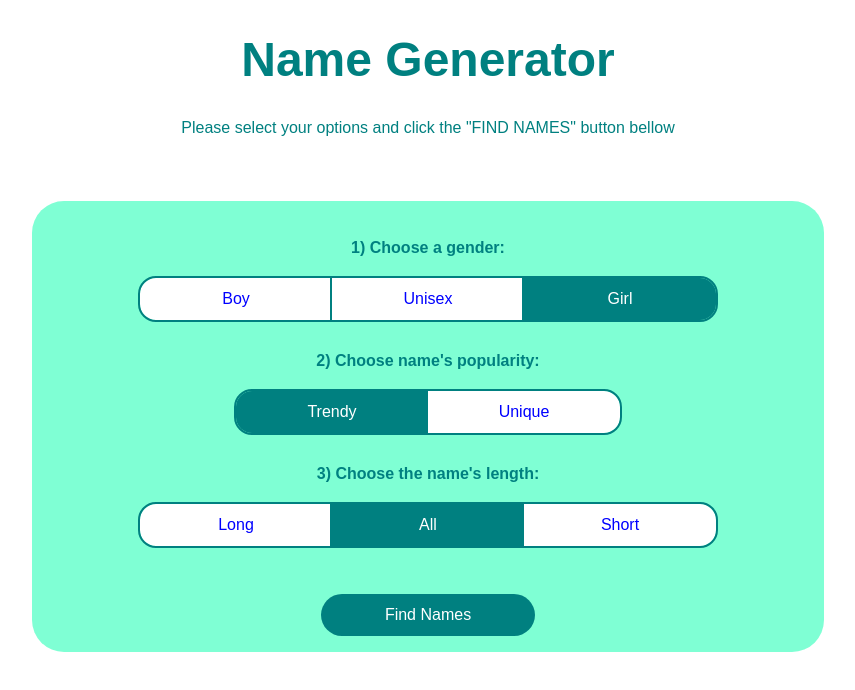
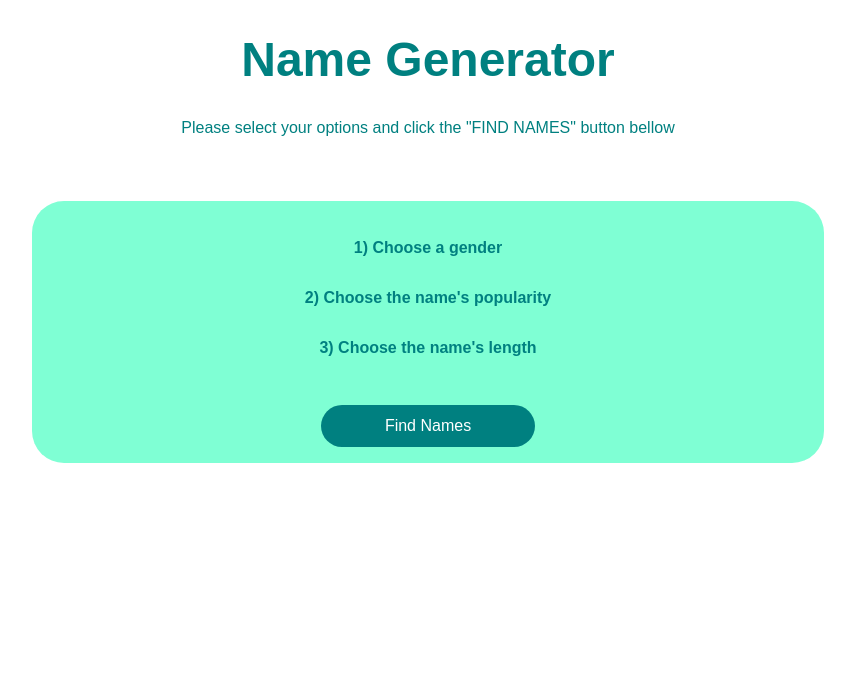
Before and after one commit to Ikanant/nuxt-training-name-generator, a Nuxt app: page / in a window 1280 px wide. Shown: the top 690 px of the page, without its empty margins (212-1067 px from the left). Built offline with nearby package versions, Linux system fonts and the light colour scheme.

Commit message:
Started moving everything into the Option.vue component. Title is passing through correctly but got to fix the buttons now

```diff
--- a/app.vue
+++ b/app.vue
@@ -5,77 +5,9 @@
     <p>Please select your options and click the "FIND NAMES" button bellow</p>
 
     <div class="options-container">
-      <div class="option-container">
-        <h4>1) Choose a gender:</h4>
-        <div class="options-buttons">
-          <button
-            class="option option-left"
-            :class="options.gender === Gender.BOY && 'option-active'"
-            @click="options.gender = Gender.BOY"
-          >
-            Boy
-          </button>
-          <button
-            class="option"
-            :class="options.gender === Gender.UNISEX && 'option-active'"
-            @click="options.gender = Gender.UNISEX"
-          >
-            Unisex
-          </button>
-          <button
-            class="option option-right"
-            :class="options.gender === Gender.GIRL && 'option-active'"
-            @click="options.gender = Gender.GIRL"
-          >
-            Girl
-          </button>
-        </div>
-      </div>
-      <div class="option-container">
-        <h4>2) Choose name's popularity:</h4>
-        <div class="options-buttons">
-          <button
-            class="option option-left"
-            :class="options.popularity === Popularity.TRENDY && 'option-active'"
-            @click="options.popularity = Popularity.TRENDY"
-          >
-            Trendy
-          </button>
-          <button
-            class="option option-right"
-            :class="options.popularity === Popularity.UNIQUE && 'option-active'"
-            @click="options.popularity = Popularity.UNIQUE"
-          >
-            Unique
-          </button>
-        </div>
-      </div>
-      <div class="option-container">
-        <h4>3) Choose the name's length:</h4>
-        <div class="options-buttons">
-          <button
-            class="option option-left"
-            :class="options.length === Length.LONG && 'option-active'"
-            @click="options.length = Length.LONG"
-          >
-            Long
-          </button>
-          <button
-            class="option"
-            :class="options.length === Length.ALL && 'option-active'"
-            @click="options.length = Length.ALL"
-          >
-            All
-          </button>
-          <button
-            class="option option-right"
-            :class="options.length === Length.SHORT && 'option-active'"
-            @click="options.length = Length.SHORT"
-          >
-            Short
-          </button>
-        </div>
-      </div>
+      <!-- Because we are using NUXT, we do NOT need to import the Option component -->
+      <Option v-for="option in optionsArray" :key="option.title" :option="option" :options="options"/>
+
       <button class="primary" @click="computeSelectedNames">Find Names</button>
     </div>
     <div class="card-container">
@@ -87,10 +19,10 @@
   </div>
 </template>
 
-// Use setup flag to start getting started with the composition api.
-// Lang is a simple way to we start using typescript in our script.
+// Use setup flag to start getting started with the composition api. // Lang is
+a simple way to we start using typescript in our script.
 <script setup lang="ts">
-import {Gender, Popularity, Length, names} from "@/data";
+import { Gender, Popularity, Length, names } from "@/data";
 
 // Create interface for options object
 interface OptionState {
@@ -109,22 +41,40 @@ const options: OptionState = reactive<OptionState>({
   length: Length.ALL,
 });
 
+const optionsArray = [
+  {
+    title: "1) Choose a gender",
+    category: "gender",
+    buttons: [Gender.GIRL, Gender.BOY, Gender.UNISEX],
+  },
+  {
+    title: "2) Choose the name's popularity",
+    category: "popularity",
+    buttons: [Popularity.TRENDY, Popularity.UNIQUE],
+  },
+  {
+    title: "3) Choose the name's length",
+    category: "length",
+    buttons: [Length.SHORT, Length.LONG, Length.ALL],
+  },
+];
 
 // NOTICE: Instead of being reactive, just set it to ref since this should be a simple array
-let activeNames = ref<string[]>([])
+let activeNames = ref<string[]>([]);
 
 const computeSelectedNames = () => {
-  var filteredNames = names.filter(f => {
-    return f.gender === options.gender && f.popularity === options.popularity;
-  }).filter(l => {
-    if (options.length === Length.ALL) return true;
-    return l.length === options.length;
-  });
+  var filteredNames = names
+    .filter((f) => {
+      return f.gender === options.gender && f.popularity === options.popularity;
+    })
+    .filter((l) => {
+      if (options.length === Length.ALL) return true;
+      return l.length === options.length;
+    });
 
-  activeNames.value = filteredNames.map(m => m.name);
-}
+  activeNames.value = filteredNames.map((m) => m.name);
+};
 </script>
-
 
 <style scoped>
 .container {
@@ -174,7 +124,7 @@ h1 {
 }
 
 .option-active {
-  background-color:teal;
+  background-color: teal;
   color: white;
 }
 
--- a/components/Option.vue
+++ b/components/Option.vue
@@ -1,7 +1,7 @@
 <template>
   <div class="option-container">
-        <h4>1) Choose a gender:</h4>
-        <div class="options-buttons">
+    <h4>{{ option.title }} </h4>
+    <!-- <div class="options-buttons">
       <button
         class="option option-left"
         :class="options.gender === Gender.BOY && 'option-active'"
@@ -23,6 +23,24 @@
       >
         Girl
       </button>
-        </div>
+    </div> -->
   </div>
 </template>
+
+<script setup lang="ts">
+import { Gender, Popularity, Length } from "@/data"
+    interface OptionProps {
+        option: {
+            title:string;
+            category: string;
+            buttons: Gender[] | Popularity[] | Length[];
+        },
+        options: {
+            gender: Gender;
+            popularity: Popularity;
+            length: Length;
+        }
+    }
+
+    const props = defineProps<OptionProps>();
+</script>
```
Lines whose indentation alone changed are shown as unchanged.
